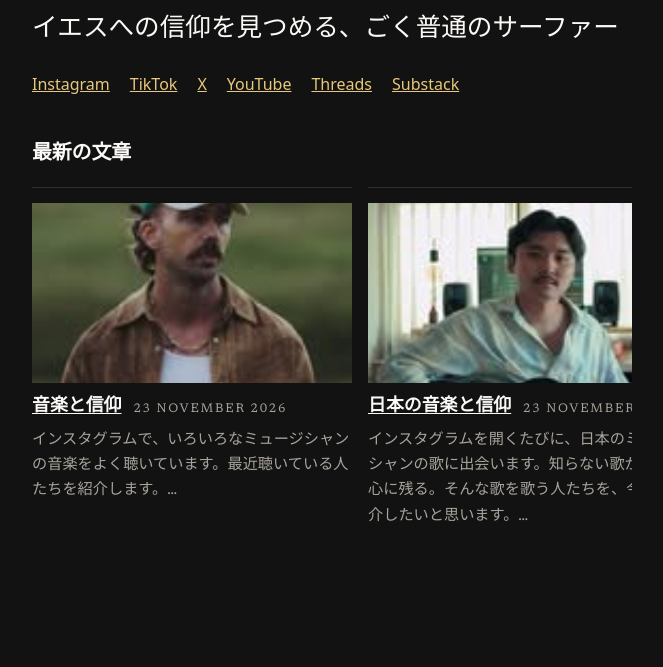
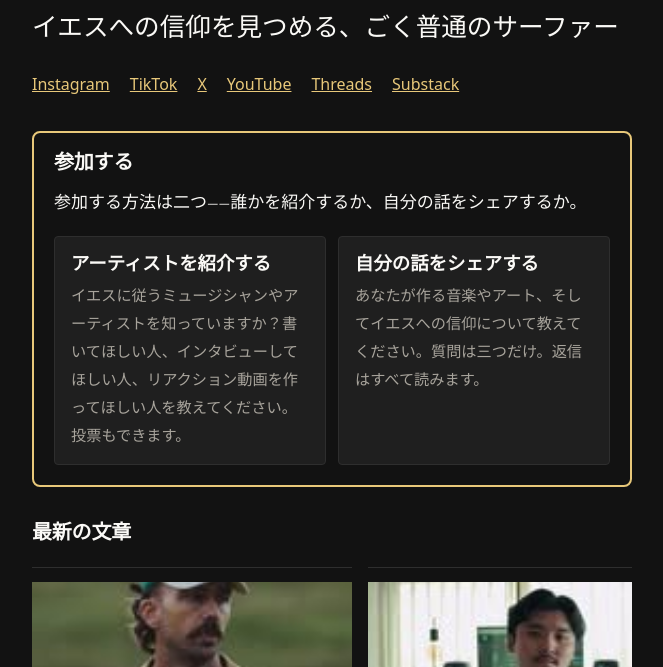
Before and after one commit to streamjonathan/jonathanmccallum-ja, an Eleventy site: page index.njk in a window 1280 px wide. Shown: the part 133-800 px from the top of the page, without its empty margins (308-971 px from the left). Built offline with nearby package versions, Linux system fonts and the light colour scheme; Eleventy itself is replaced by a stand-in of ours; files that its build step writes are made by us from their sources; files whose address does not match are found by name.

Commit message:
Get involved box (translated), linking to the main site's Suggest and Share pages
The lang sites have no /suggest-an-artist/ or /share-your-story/ pages, and the
Worker's session cookie is host-only for jonathanmccallum.com (HttpOnly Secure
SameSite=Lax, Path=/, no Domain attribute) with no CORS headers for cross-origin
API calls, so sign-in and the forms cannot work on the .pages.dev origin. Both
cards therefore link to the main site with absolute URLs.

```diff
--- /dev/null
+++ b/_includes/get-involved.njk
@@ -0,0 +1,14 @@
+<section class="get-involved" aria-labelledby="get-involved-heading">
+  <h2 id="get-involved-heading">参加する</h2>
+  <p>参加する方法は二つ——誰かを紹介するか、自分の話をシェアするか。</p>
+  <div class="get-involved__cards">
+    <a class="get-involved__card" href="https://jonathanmccallum.com/suggest-an-artist/">
+      <strong>アーティストを紹介する</strong>
+      <span>イエスに従うミュージシャンやアーティストを知っていますか？書いてほしい人、インタビューしてほしい人、リアクション動画を作ってほしい人を教えてください。投票もできます。</span>
+    </a>
+    <a class="get-involved__card" href="https://jonathanmccallum.com/share-your-story/">
+      <strong>自分の話をシェアする</strong>
+      <span>あなたが作る音楽やアート、そしてイエスへの信仰について教えてください。質問は三つだけ。返信はすべて読みます。</span>
+    </a>
+  </div>
+</section>
--- a/_includes/layouts/base.njk
+++ b/_includes/layouts/base.njk
@@ -81,7 +81,7 @@
 </script>
 {% endif %}
 <link rel="alternate" type="application/rss+xml" title="{{ site.title }}" href="/feed/">
-<link rel="preload" href="/css/style.css?v=11" as="style">
+<link rel="preload" href="/css/style.css?v=12" as="style">
 <link rel="stylesheet" href="/css/style.css?v=11">
 </head>
 <body>
--- a/_includes/layouts/page.njk
+++ b/_includes/layouts/page.njk
@@ -5,3 +5,6 @@ layout: layouts/base.njk
   <h1>{{ title }}</h1>
   {{ content | safe }}
 </article>
+{% if page.url != "/suggest-an-artist/" and page.url != "/share-your-story/" %}
+{% include "get-involved.njk" %}
+{% endif %}
--- a/_includes/layouts/post.njk
+++ b/_includes/layouts/post.njk
@@ -10,6 +10,7 @@ layout: layouts/base.njk
   {{ content | safe }}
   </div>
 </article>
+{% include "get-involved.njk" %}
 {% set prevPost = collections.publishedPosts | getPreviousCollectionItem(page) %}
 {% set nextPost = collections.publishedPosts | getNextCollectionItem(page) %}
 {% if prevPost or nextPost %}
--- a/css/style.css
+++ b/css/style.css
@@ -256,6 +256,28 @@ button[type="submit"] {
 /* Featured carousel: the newest articles in a slow-moving row, same
    scroll-snap pattern as the Watch row. The reader can swipe or scroll
    it by hand; the script below moves it along gently when left alone. */
+.get-involved {
+  border: 2px solid var(--link);
+  border-radius: 0.5rem;
+  padding: 1rem 1.25rem 1.25rem;
+  margin: 0 0 1.5rem;
+}
+.get-involved h2 { margin-top: 0; }
+.get-involved__cards { display: flex; flex-wrap: wrap; gap: 0.75rem; margin-top: 0.75rem; }
+.get-involved__card {
+  flex: 1 1 16rem;
+  display: block;
+  padding: 0.75rem 1rem;
+  border: 1px solid var(--line);
+  border-radius: 0.25rem;
+  background: var(--code-bg);
+  color: var(--text);
+  text-decoration: none;
+}
+.get-involved__card:hover { border-color: var(--link); }
+.get-involved__card strong { display: block; font-family: "Fraunces", Georgia, "Iowan Old Style", "Times New Roman", serif; font-size: 1.15rem; margin-bottom: 0.25rem; }
+.get-involved__card span { color: var(--muted); font-size: 0.95rem; }
+
 .featured { margin-top: 1.5rem; }
 .featured-row { display: flex; gap: 1rem; overflow-x: auto; scroll-snap-type: x mandatory; list-style: none; padding: 0 0 0.5rem; margin: 1rem 0; }
 /* The arrows and dots are the navigation now, so the row's own
--- a/index.njk
+++ b/index.njk
@@ -17,6 +17,8 @@ eleventyExcludeFromCollections: true
   <a href="https://www.threads.com/@jonamccallum">Threads</a>
   <a href="https://jonamccallum.substack.com">Substack</a>
 </p>
+
+{% include "get-involved.njk" %}
 
 <section class="featured" data-fade aria-labelledby="featured-heading">
   <h2 id="featured-heading">最新の文章</h2>
```
